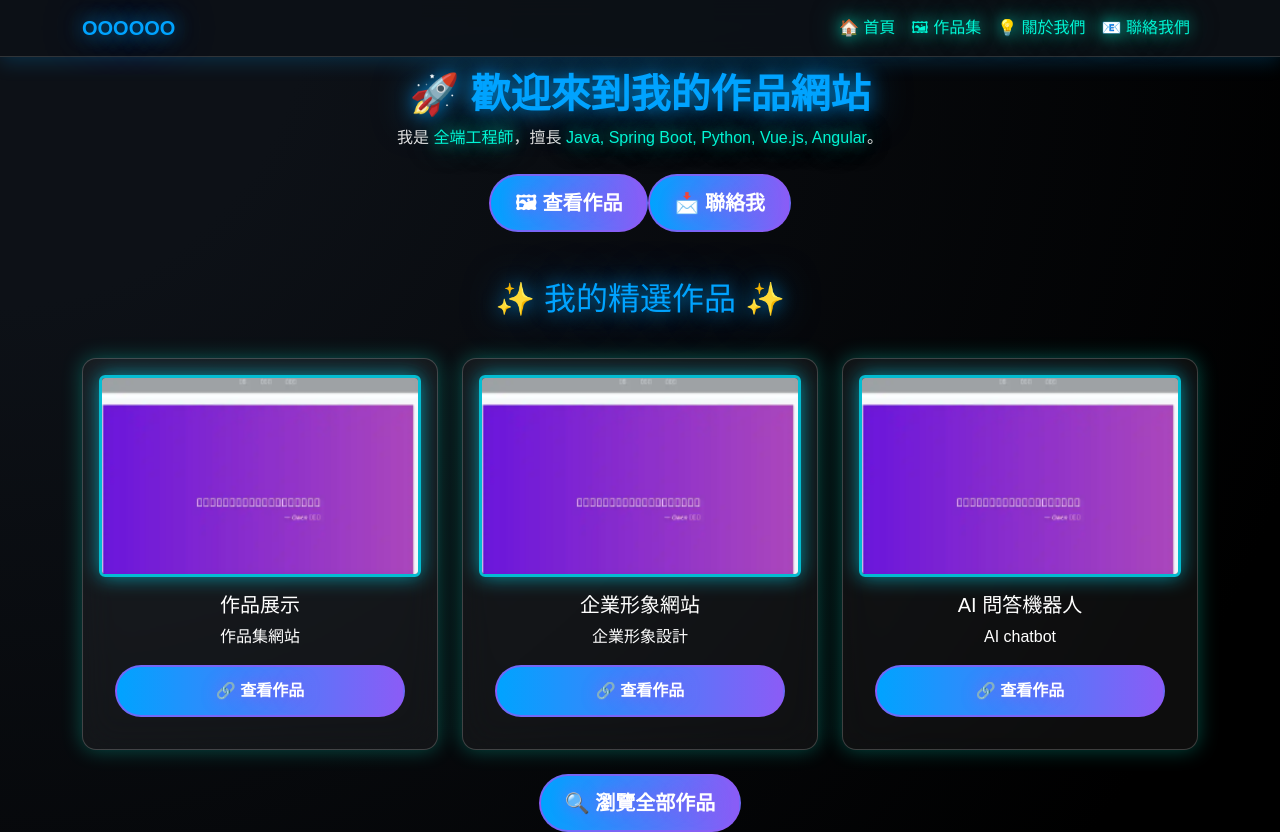
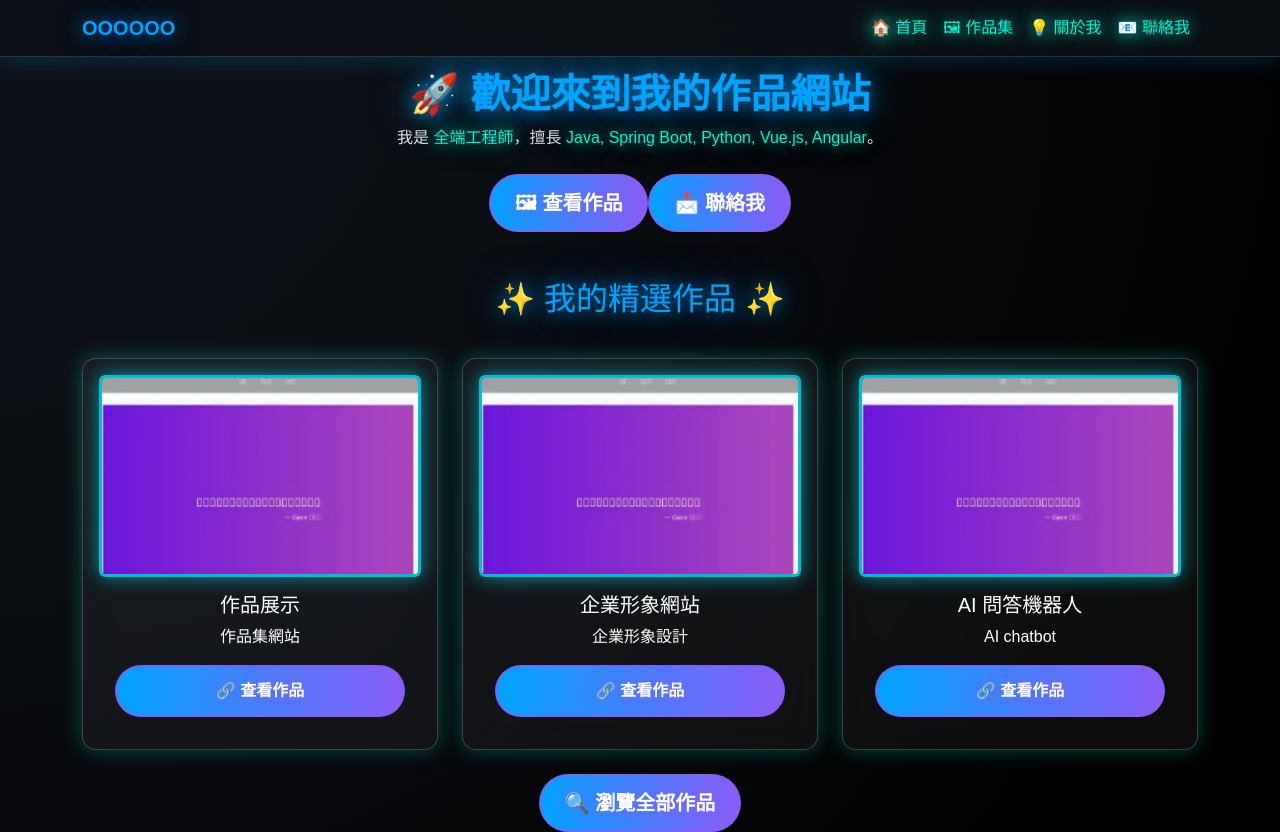
Before and after one commit to owen-0513/portfolio, a Vue app in the folder frontend/: page / in a window 1280 px wide. Built offline with nearby package versions, Linux system fonts and the light colour scheme.

Commit message:
Update MainNavbar.vue

```diff
--- a/frontend/src/components/MainNavbar.vue
+++ b/frontend/src/components/MainNavbar.vue
@@ -22,12 +22,12 @@
           </li>
           <li class="nav-item">
             <router-link class="nav-link highlight" to="/about"
-              >💡 關於我們</router-link
+              >💡 關於我</router-link
             >
           </li>
           <li class="nav-item">
             <router-link class="nav-link highlight" to="/contact"
-              >📧 聯絡我們</router-link
+              >📧 聯絡我</router-link
             >
           </li>
         </ul>
```
